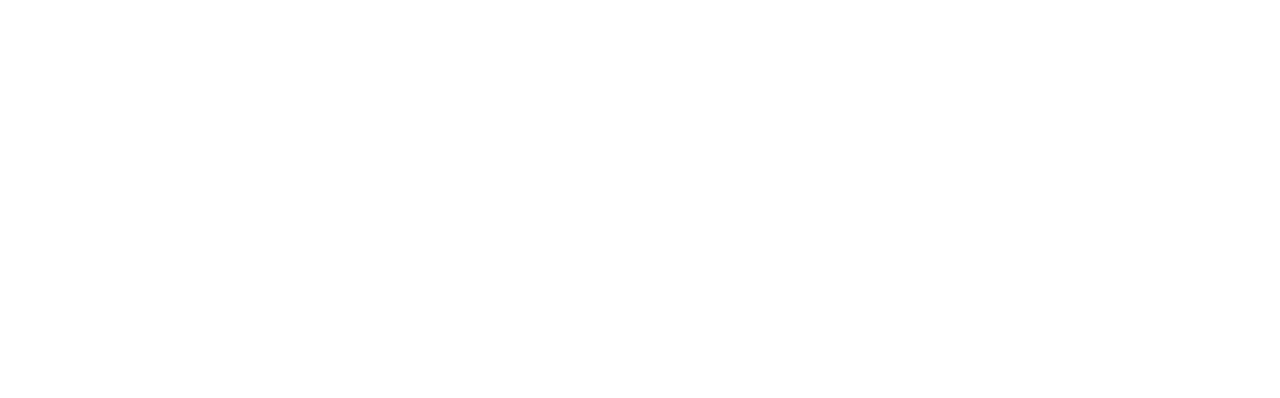
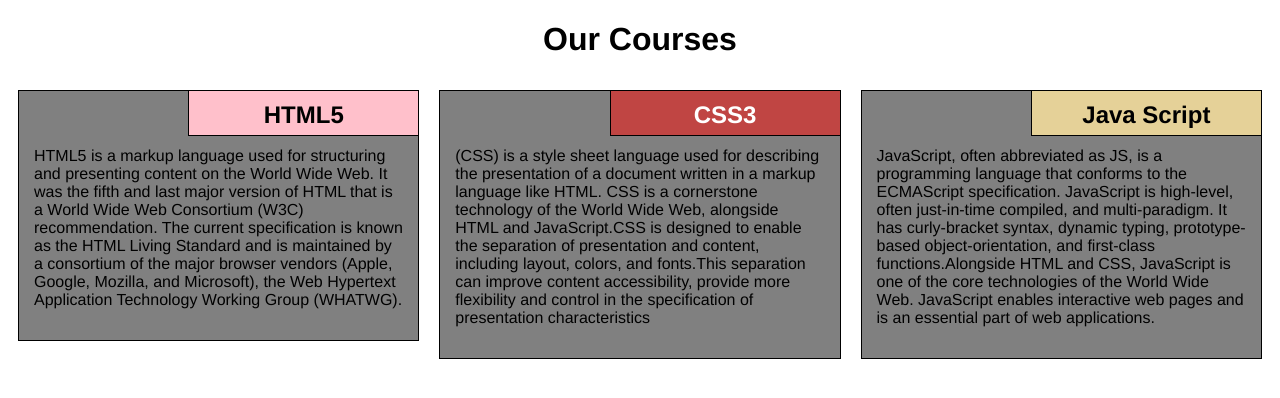
Before and after one commit to LasyaGanesuni/coursera, a plain HTML site: page site/assignment.html in a window 1280 px wide. Drawn offline with Linux system fonts and the light colour scheme.

Commit message:
Updating Assignment

```diff
--- a/site/assignment.html
+++ b/site/assignment.html
@@ -1,9 +1,42 @@
 <!DOCTYPE html>
 <html>
 <head>
-	<title>Assignment</title>
+
+<meta charset="utf-8">
+<meta name="viewport" content="width=device-width, initial-scale=1">
+<link rel="stylesheet" href="style.css">
+<title>Assignment</title>
+
 </head>
 <body>
-
+<h1>Our Courses</h1>
+<div class="container-fluid">
+	<div class="row">
+		<div class="col-lg-4 col-md-6 col-sm-12">
+			<section class="sec1">
+				<h2>HTML5</h2>
+				<P>
+					HTML5 is a markup language used for structuring and presenting content on the World Wide Web. It was the fifth and last major version of HTML that is a World Wide Web Consortium (W3C) recommendation. The current specification is known as the HTML Living Standard and is maintained by a consortium of the major browser vendors (Apple, Google, Mozilla, and Microsoft), the Web Hypertext Application Technology Working Group (WHATWG).
+				</P>
+			</section>
+		</div>
+		<div class="col-lg-4 col-md-6 col-sm-12">
+			<section class="sec2">
+				<h2>CSS3</h2>
+				<P>
+					(CSS) is a style sheet language used for describing the presentation of a document written in a markup language like HTML. CSS is a cornerstone technology of the World Wide Web, alongside HTML and JavaScript.CSS is designed to enable the separation of presentation and content, including layout, colors, and fonts.This separation can improve content accessibility, provide more flexibility and control in the specification of presentation characteristics
+				</P>
+			</section>
+		</div>
+		<div class="col-lg-4 col-md-12 col-sm-12">
+			<section class="sec3">
+				<h2>Java Script</h2>
+				<P>
+					JavaScript, often abbreviated as JS, is a programming language that conforms to the ECMAScript specification. JavaScript is high-level, often just-in-time compiled, and multi-paradigm. It has curly-bracket syntax, dynamic typing, prototype-based object-orientation, and first-class functions.Alongside HTML and CSS, JavaScript is one of the core technologies of the World Wide Web. JavaScript enables interactive web pages and is an essential part of web applications.
+				</P>
+			</section>
+		</div>
+	</div>
+</div>
 </body>
 </html>
```
